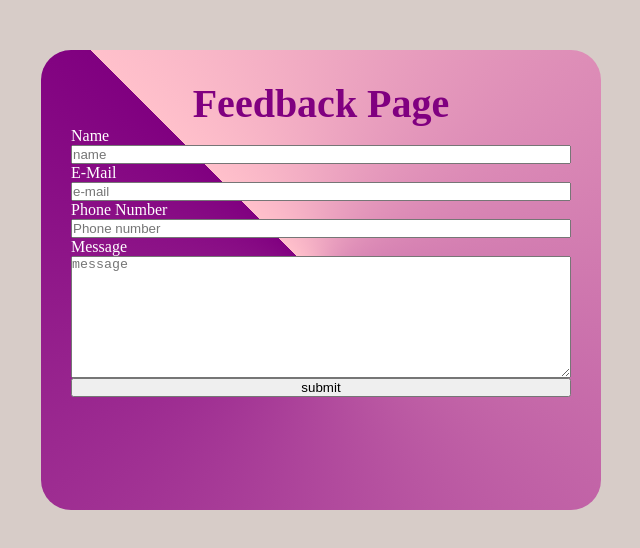
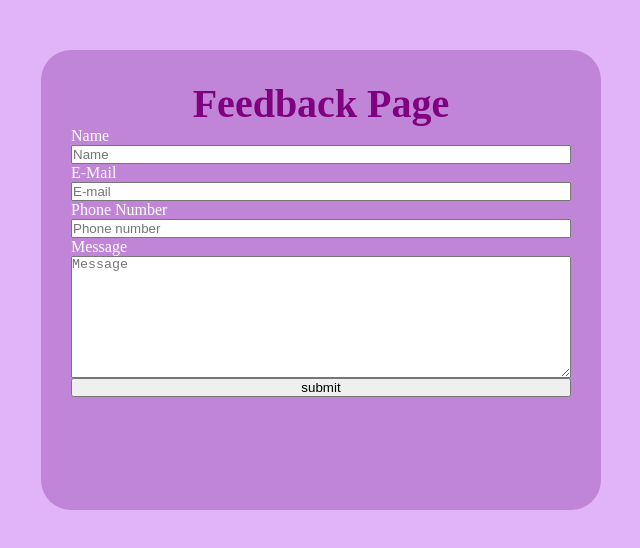
Before and after one commit to KingTechnician/grouplink, a browser extension: page feedbackform/form.html in a window 1280 px wide. Shown: the whole page, without its empty margins (319-959 px from the left). Drawn offline with Linux system fonts and the light colour scheme.

Commit message:
Feedbackform (#8)
* feedbackform(unfinished)

Creating a feedback form

* color color change

Changing the color to match the layout page.

```diff
--- a/feedbackform/form.css
+++ b/feedbackform/form.css
@@ -4,7 +4,8 @@
     box-sizing: content-box;
 }
 body{
-    background-color: #d7ccc8;
+    background-color: #e1b4f9;
+
 }
 .form-container{
     height: 600px;
@@ -17,7 +18,8 @@ body{
     margin:  auto;
     display: flex;
     flex-direction: column;
-    background-image: conic-gradient(from -45deg, pink,purple);
+    background-image: conic-gradient(from -45deg, #c085d6,#c085d6);
+
     padding: 30px;
     text-transform: capitalize;
     border-radius: 30px;
--- a/feedbackform/form.html
+++ b/feedbackform/form.html
@@ -11,14 +11,14 @@
 <div class="form-container">
 <form action="">
     <h3>Feedback page</h3>
-    <label for="">name</label>
-    <input type="text" placeholder="name" required>
-    <label for="">e-mail</label>
-    <input type="email" placeholder="e-mail" required>
+    <label for="">Name</label>
+    <input type="text" placeholder="Name" required>
+    <label for="">E-mail</label>
+    <input type="email" placeholder="E-mail" required>
     <label for="">Phone number</label>
     <input type="#" placeholder="Phone number" required>
-    <label for="">message</label>
-    <textarea name="" id=""cols="20" rows="8" placeholder="message"></textarea>
+    <label for="">Message</label>
+    <textarea name="" id=""cols="20" rows="8" placeholder="Message"></textarea>
     <input type="button" value="submit">
 </form>
 </div>
```
